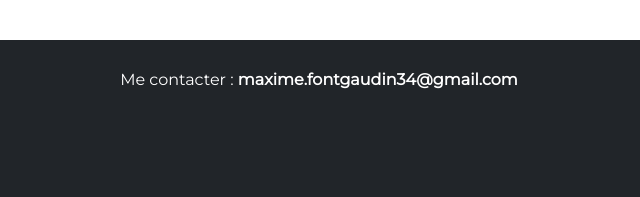
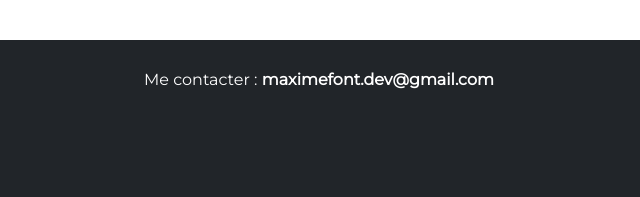
Before and after one commit to MaximeFONT-GAUDIN/showcase, a plain HTML site: page index.html in a window 1280 px wide. Shown: the part 1840-2037 px from the top of the page, 321-961 px from the left. Drawn offline with Linux system fonts and the light colour scheme; a web font is replaced by a local one.

Commit message:
modify mail

```diff
--- a/index.html
+++ b/index.html
@@ -77,7 +77,7 @@
     </section>
     <section id="contact" class="contact">
         <footer>
-            Me contacter : <a href="mailto:maximefont.dev@gmail.com@gmail.com?subject=Prise de contact">maxime.fontgaudin34@gmail.com</a>
+            Me contacter : <a href="mailto:maximefont.dev@gmail.com@gmail.com?subject=Prise de contact">maximefont.dev@gmail.com</a>
         </footer>
     </section>
 </body>
```
